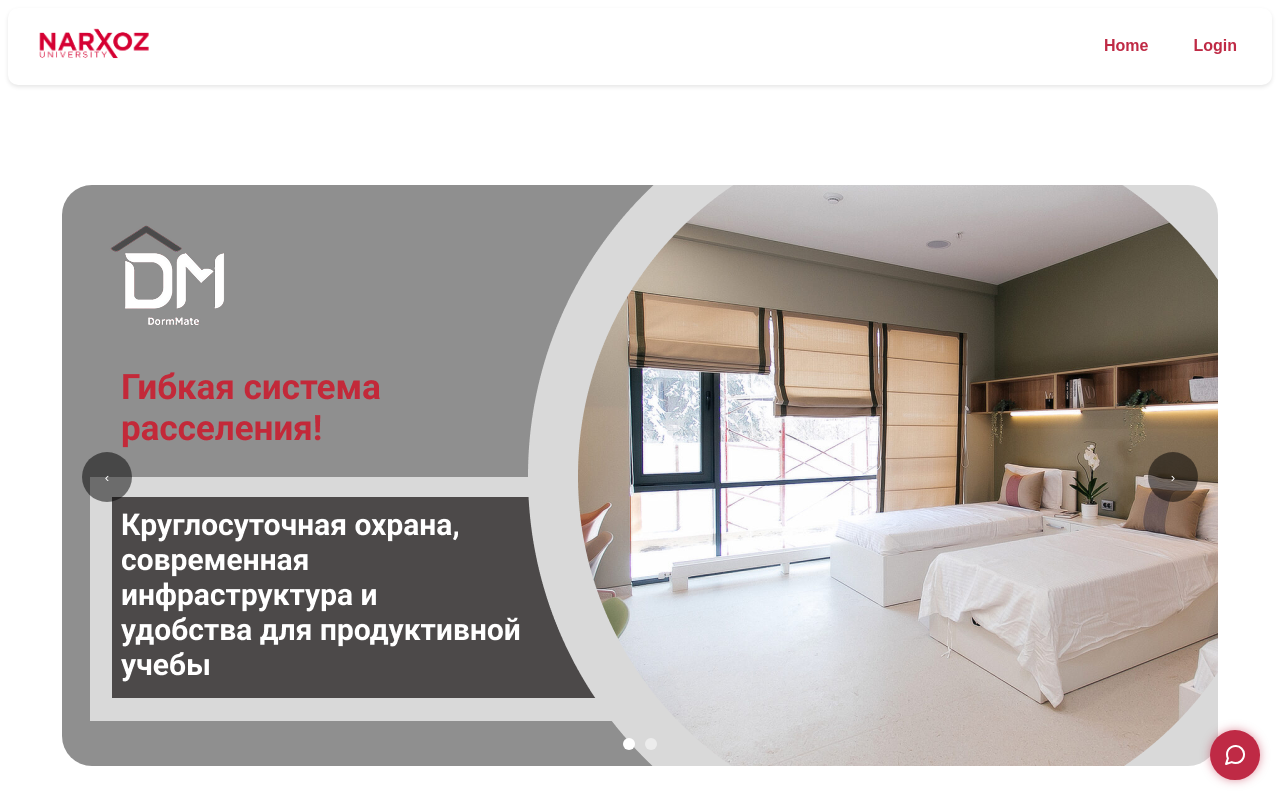
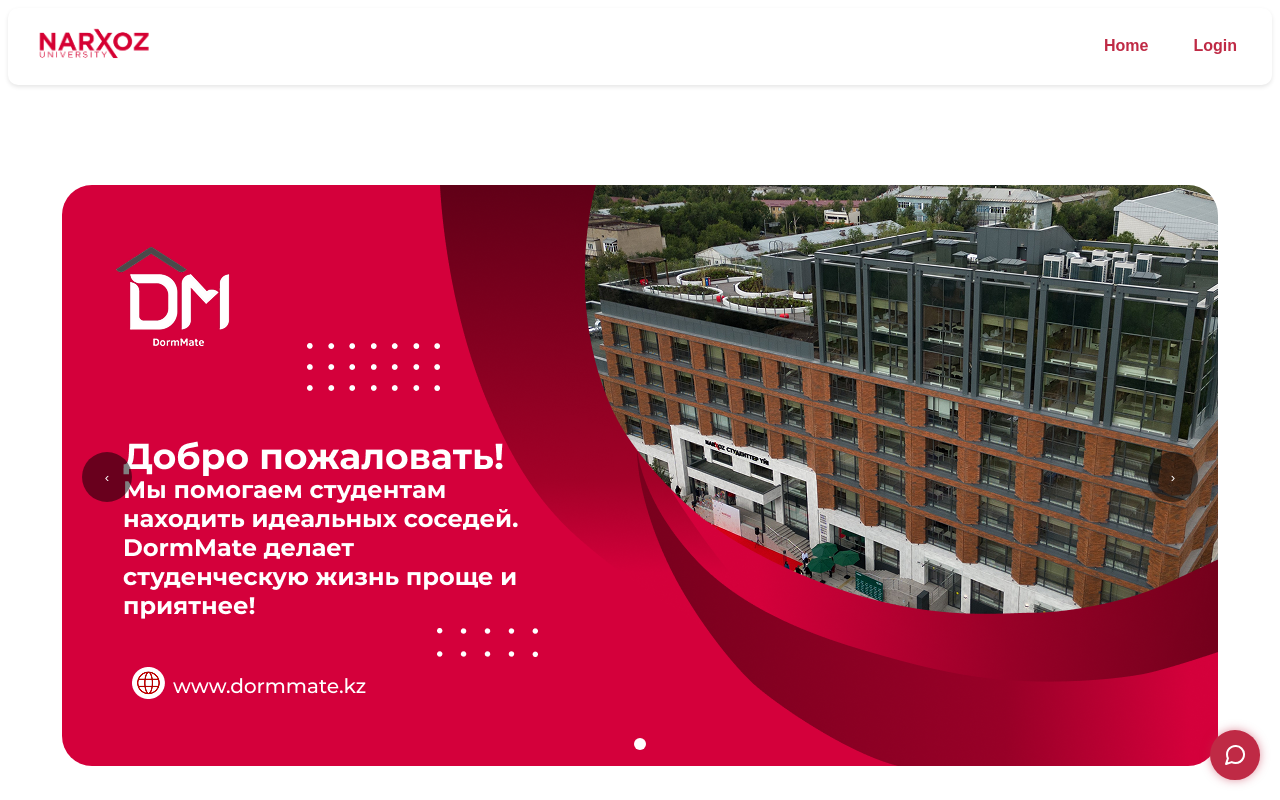
Before and after one commit to aruzhanR04/DormMate_front, a React (Create React App) app: page / in a window 1280 px wide. Shown: the top 800 px of the page. Built offline with nearby package versions, Linux system fonts and the light colour scheme.

Commit message:
banner changes2

```diff
--- a/src/pages/BannerCarousel.js
+++ b/src/pages/BannerCarousel.js
@@ -1,9 +1,9 @@
 import React, { useState } from "react";
 import banner from "../assets/banner.png";
 // import banner2 from "../assets/banner2.png";
-import banner3 from "../assets/banner3.png";
+// import banner3 from "../assets/banner3.png";
 
-const banners = [banner, banner3];
+const banners = [banner];
 
 const BannerCarousel = () => {
   const [currentIndex, setCurrentIndex] = useState(0);
```
Also changed, not shown: src/assets/banner.png, src/assets/banner3.png (deleted).
